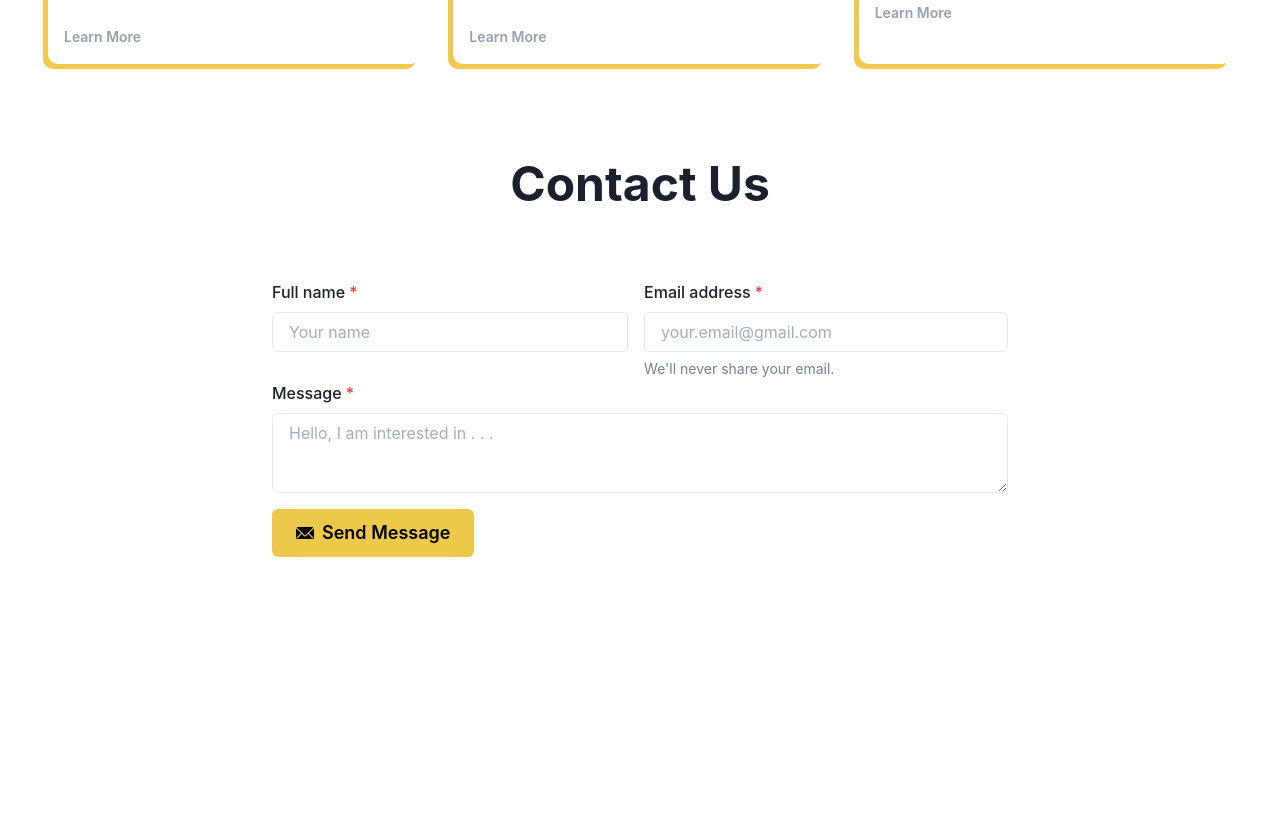
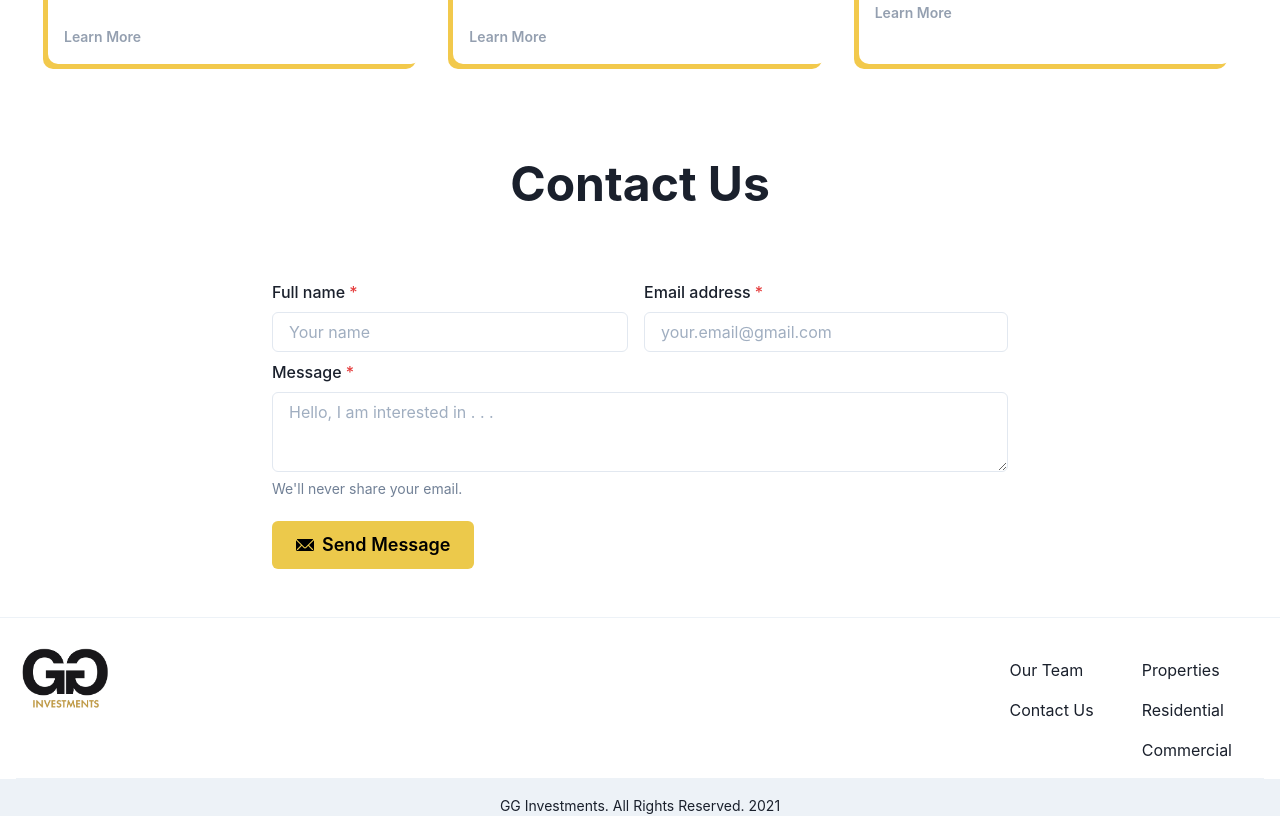
Before and after one commit to mgonza63/nextchakratest, a Next.js app: page / in a window 1280 px wide. Shown: the part 1220-2036 px from the top of the page. Before the commit the page ends 1809 px from the top, so only its background shows below. Built offline with nearby package versions, Linux system fonts and the light colour scheme.

Commit message:
added footer

```diff
--- a/components/Contact.js
+++ b/components/Contact.js
@@ -16,28 +16,29 @@ import { EmailIcon } from "@chakra-ui/icons";
 
 export default function Contact() {
   return (
-    <Container maxW="container.md" py="2em">
+    <Container maxW="container.md" py="2em" mb="1em" id="contact">
       <Center>
-        <Heading as="h4" size="2xl" pb="1.5em">
+        <Heading as="h4" size="2xl" pb={{base: "1em", md: "1.5em"}}>
           Contact Us
         </Heading>
       </Center>
-      <Flex>
-        <FormControl pr="1em" id="first-name" isRequired>
+      <Flex direction={{ base: "column", md: "row" }}>
+        <FormControl pr={{base: "0", md: "1em"}} mb={{base: "3", md: "0"}} id="first-name" isRequired>
           <FormLabel>Full name</FormLabel>
           <Input placeholder="Your name" />
         </FormControl>
         <FormControl id="email" isRequired>
           <FormLabel>Email address</FormLabel>
           <Input type="email" placeholder="your.email@gmail.com"/>
-          <FormHelperText>We'll never share your email.</FormHelperText>
         </FormControl>
       </Flex>
-      <FormControl isRequired mt="1">
+      <FormControl isRequired mt={{base: "3", md: "2"}}>
         <FormLabel>Message</FormLabel>
         <Textarea placeholder="Hello, I am interested in . . ." />
+        <FormHelperText>We'll never share your email.</FormHelperText>
+
       </FormControl>
-      <Box mt="1em">
+      <Box mt="1.5em">
         <Button
           leftIcon={<EmailIcon />}
           colorScheme="yellow"
--- /dev/null
+++ b/components/Footer.js
@@ -0,0 +1,35 @@
+import { Box, Container, Text, Flex, Image,  Grid, GridItem, Spacer, Center } from "@chakra-ui/react";
+import NextLink from "next/link";
+
+export default function Footer() {
+  return (
+    <Box borderTop="1px" borderColor="gray.100" pt="1.5em">
+      <Container maxW="container.xl">
+          <Flex borderBottom="1px" borderColor="gray.100" >
+        <NextLink href="/">
+          <a>
+            <Image src="/gg-logo.png" maxW="100px" />
+          </a>
+
+        </NextLink>
+        <Spacer />
+        <Box pr="3em">
+                <Text py="1em"><NextLink href="#">Our Team</NextLink></Text>
+                <Text><NextLink href="#">Contact Us</NextLink></Text>
+        </Box>
+        <Box pr="2em" pb="1em">
+                <Text mt="1em"><NextLink href="#">Properties</NextLink></Text>
+                <Text pt="1em"><NextLink href="#">Residential</NextLink></Text>
+                <Text pt="1em"><NextLink href="#">Commercial</NextLink></Text>
+
+        </Box>
+        </Flex>
+      </Container>
+      <Center backgroundColor="gray.100" pt="1em">
+          <Text fontSize="sm">
+            GG Investments. All Rights Reserved. 2021
+            </Text>
+        </Center>
+    </Box>
+  );
+}
--- a/components/Navbar.js
+++ b/components/Navbar.js
@@ -59,7 +59,7 @@ export default function Navbar() {
             </MenuList>
           </Menu>
           <Text fontSize="lg" fontWeight="bold" px="2em">
-            <Link>Contact Us</Link>
+            <Link href="#contact">Contact Us</Link>
           </Text>
         </Stack>
         <Button
--- a/pages/_app.js
+++ b/pages/_app.js
@@ -3,7 +3,10 @@ function MyApp({ Component, pageProps }) {
   return (
     <ChakraProvider>
       <Component {...pageProps} />
+
     </ChakraProvider>
+
+
   )
 }
 export default MyApp
--- a/pages/index.js
+++ b/pages/index.js
@@ -3,7 +3,9 @@ import HeroSection from '../components/HeroSection'
 import Navbar from '../components/Navbar'
 import PropertyGrid from '../components/Grid'
 import Contact from '../components/Contact'
+import Footer from '../components/Footer'
 export default function Home() {
+  window.scrollTo({behavior: 'smooth'})
   return (
       <div>
       <Head>
@@ -15,6 +17,8 @@ export default function Home() {
       <HeroSection />
       <PropertyGrid />
       <Contact />
+      <Footer />
     </div>
+
   )
 }
```
